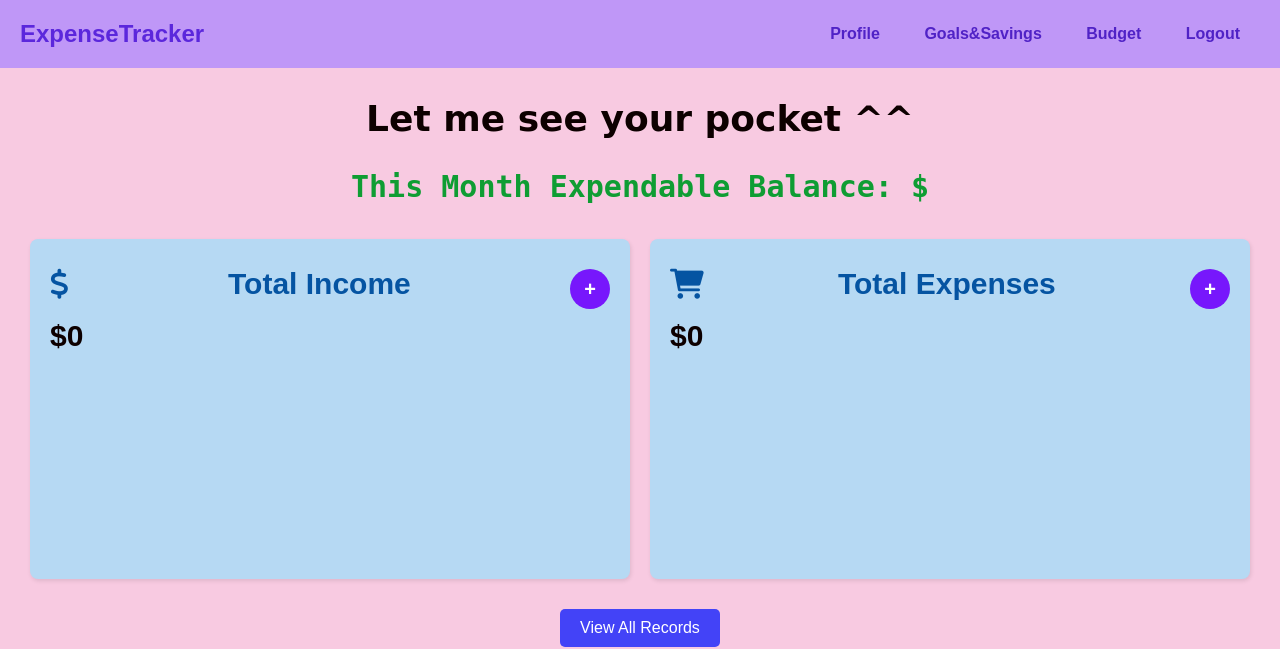
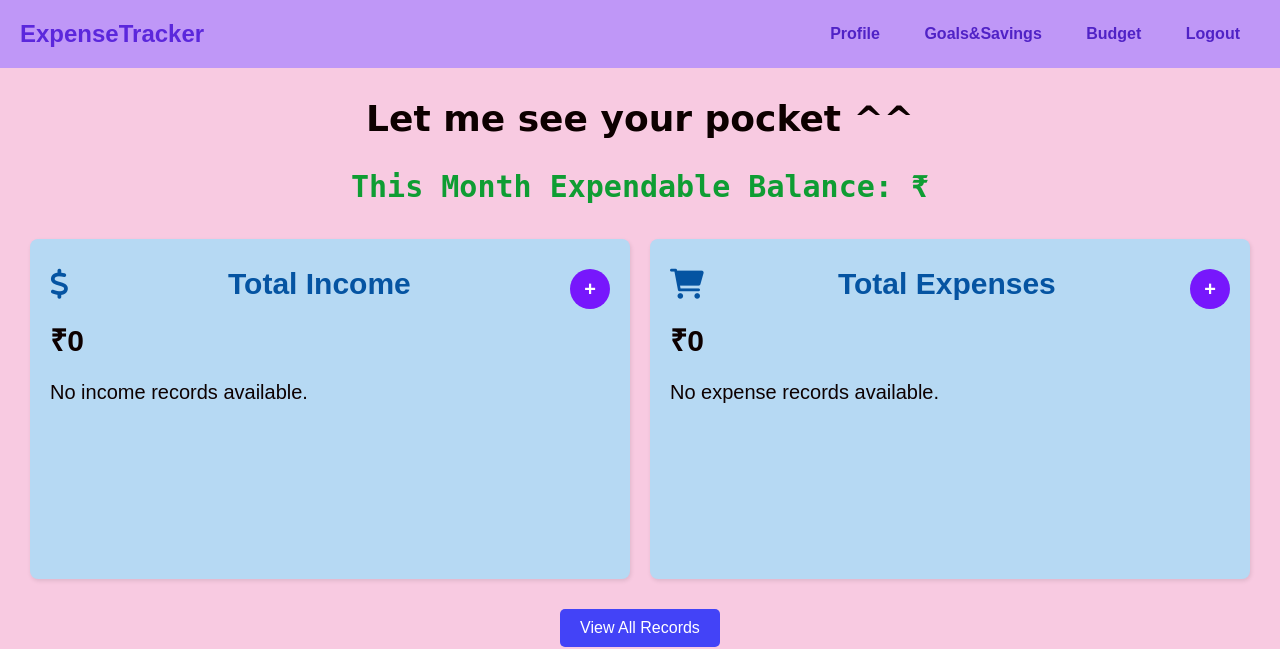
Before and after one commit to vrush292/Expense_Tracker, a Flask app: page /home in a window 1280 px wide. Shown: the top 649 px of the page. Run offline with Flask 3, Linux system fonts and the light colour scheme; a user stored in the database is signed in; data that the repository does not hold is empty.

Commit message:
Update home.html

```diff
--- a/app/templates/home.html
+++ b/app/templates/home.html
@@ -24,7 +24,7 @@
     <header>
       <h1>Let me see your pocket ^^</h1>
       <p class="balance">This Month Expendable Balance:
-        <span id="current-balance">${% if expendable_balance is not none %}
+        <span id="current-balance">₹{% if expendable_balance is not none %}
         {{ expendable_balance }}
     {% else %}
         {{ total_income - total_expense }}
@@ -47,26 +47,34 @@
       <section class="income">
         <h2><i class="fas fa-dollar-sign"></i> Total Income <button class="add-btn" id="add-income">+</button></h2>
         <div class="total">
-          <span id="total-income">${{ total_income }}</span>
+            <span id="total-income">₹{{ total_income }}</span>
         </div>
         <ul id="income-list">
-          {% for income in incomes %}
-          <li><i class="fas fa-money-bill-wave"></i> {{ income.category }}: ${{ income.amount }}</li>
-          {% endfor %}
+            {% if incomes and incomes|length > 0 %}
+                {% for income in incomes|reverse %}
+                <li><i class="fas fa-money-bill-wave"></i> {{ income.category }}: ₹{{ income.amount }}</li>
+                {% endfor %}
+            {% else %}
+                <li>No income records available.</li>
+            {% endif %}
         </ul>
-      </section>
+    </section>
 
-      <section class="expense">
+    <section class="expense">
         <h2><i class="fas fa-shopping-cart"></i> Total Expenses <button class="add-btn" id="add-expense">+</button></h2>
         <div class="total">
-          <span id="total-expense">${{ total_expense }}</span>
+            <span id="total-expense">₹{{ total_expense }}</span>
         </div>
         <ul id="expense-list">
-          {% for expense in expenses %}
-          <li><i class="fas fa-shopping-cart"></i> {{ expense.category }}: ${{ expense.amount }}</li>
-          {% endfor %}
+            {% if expenses and expenses|length > 0 %}
+                {% for expense in expenses|reverse %}
+                <li><i class="fas fa-shopping-cart"></i> {{ expense.category }}: ₹{{ expense.amount }}</li>
+                {% endfor %}
+            {% else %}
+                <li>No expense records available.</li>
+            {% endif %}
         </ul>
-      </section>
+    </section>
     </div>
 
     <div class="view-records" style="text-align: center; margin-top: 20px;">
```
